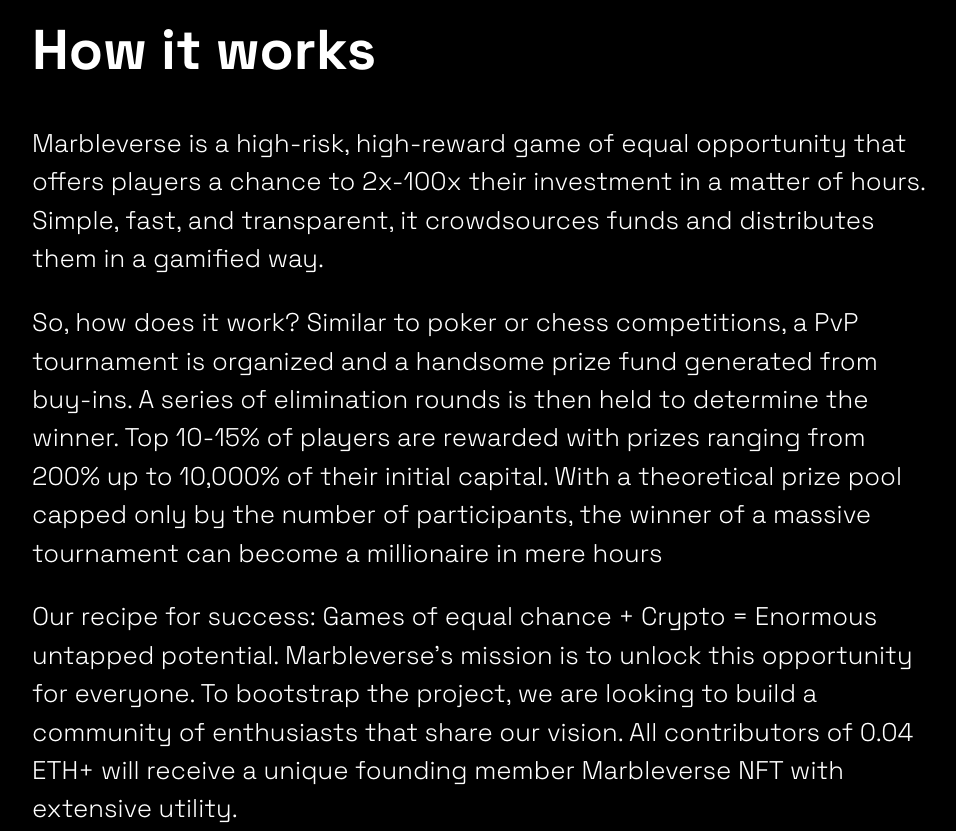
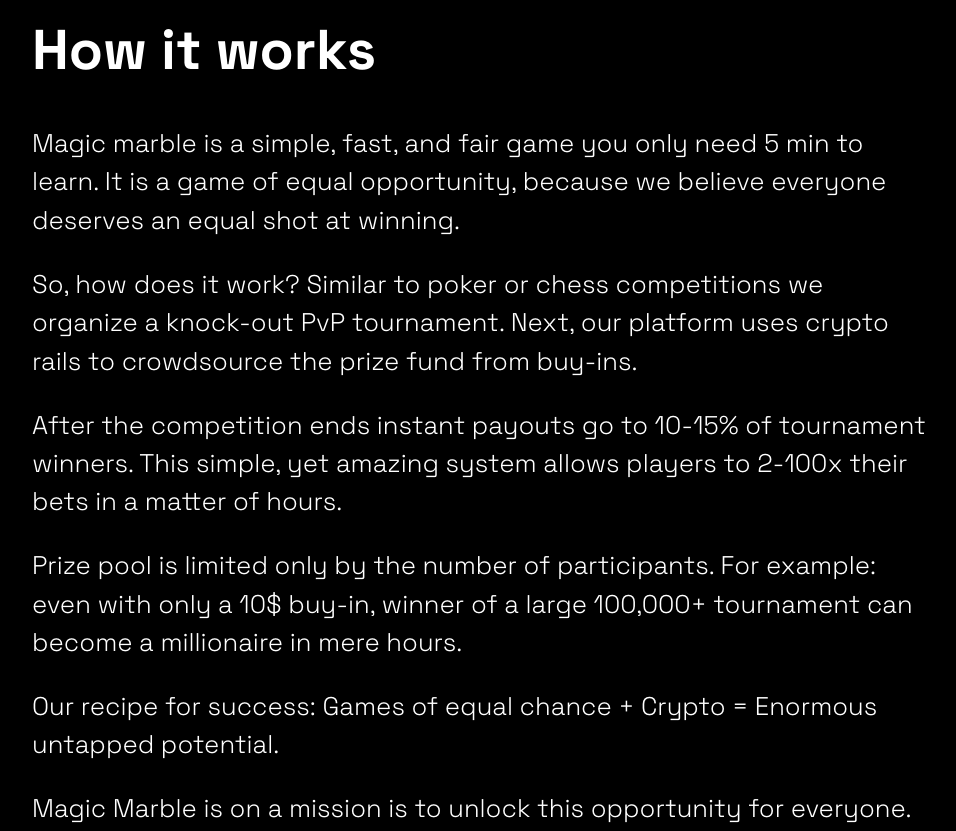
Before and after one commit to khantuevao/magic-marble-project, a plain HTML site: page index.html in a window 1280 px wide. Shown: the part 1160-1991 px from the top of the page, without its empty margins (160-1116 px from the left). Drawn offline with Linux system fonts and the light colour scheme; a web font is replaced by a local one.

Commit message:
Change howitworks text

```diff
--- a/index.html
+++ b/index.html
@@ -19,7 +19,7 @@
       </a>
       <div id="center-links">
         <a href="#overview">How it works</a>
-        <a href="#utilities">Tournaments</a>
+        <a href="">Tournaments</a>
         <a href="">NFT Freeroll</a>
         <a
           href="#aboutus"
@@ -44,28 +44,17 @@
       <div id="overview">
         <div>How it works</div>
         <p>
-          Marbleverse is a high-risk, high-reward game of equal opportunity that
-          offers players a chance to 2x-100x their investment in a matter of
-          hours. Simple, fast, and transparent, it crowdsources funds and
-          distributes them in a gamified way.
+          Magic marble is a simple, fast, and fair game you only need 5 min to learn. It is a game of equal opportunity, because we believe everyone deserves an equal shot at winning.
         </p>
         <p>
-          So, how does it work? Similar to poker or chess competitions, a PvP
-          tournament is organized and a handsome prize fund generated from
-          buy-ins. A series of elimination rounds is then held to determine the
-          winner. Top 10-15% of players are rewarded with prizes ranging from
-          200% up to 10,000% of their initial capital. With a theoretical prize
-          pool capped only by the number of participants, the winner of a
-          massive tournament can become a millionaire in mere hours
+          So, how does it work? Similar to poker or chess competitions we organize a knock-out PvP tournament. Next, our platform uses crypto rails to crowdsource the prize fund from buy-ins.
         </p>
         <p>
-          Our recipe for success: Games of equal chance + Crypto = Enormous
-          untapped potential. Marbleverse's mission is to unlock this
-          opportunity for everyone. To bootstrap the project, we are looking to
-          build a community of enthusiasts that share our vision. All
-          contributors of 0.04 ETH+ will receive a unique founding member
-          Marbleverse NFT with extensive utility.
+          After the competition ends instant payouts go to 10-15% of  tournament winners. This simple, yet amazing system allows players to 2-100x their bets in a matter of hours.
         </p>
+        <p>Prize pool is limited only by the number of participants. For example: even with only a 10$ buy-in, winner of a large 100,000+ tournament can become a millionaire in mere hours.</p>
+        <p>Our recipe for success: Games of equal chance + Crypto = Enormous untapped potential.</p>
+        <p>Magic Marble is on a mission is to unlock this opportunity for everyone.</p>
       </div>
       <div id="advantages">
         <div>Key advantages</div>
```
